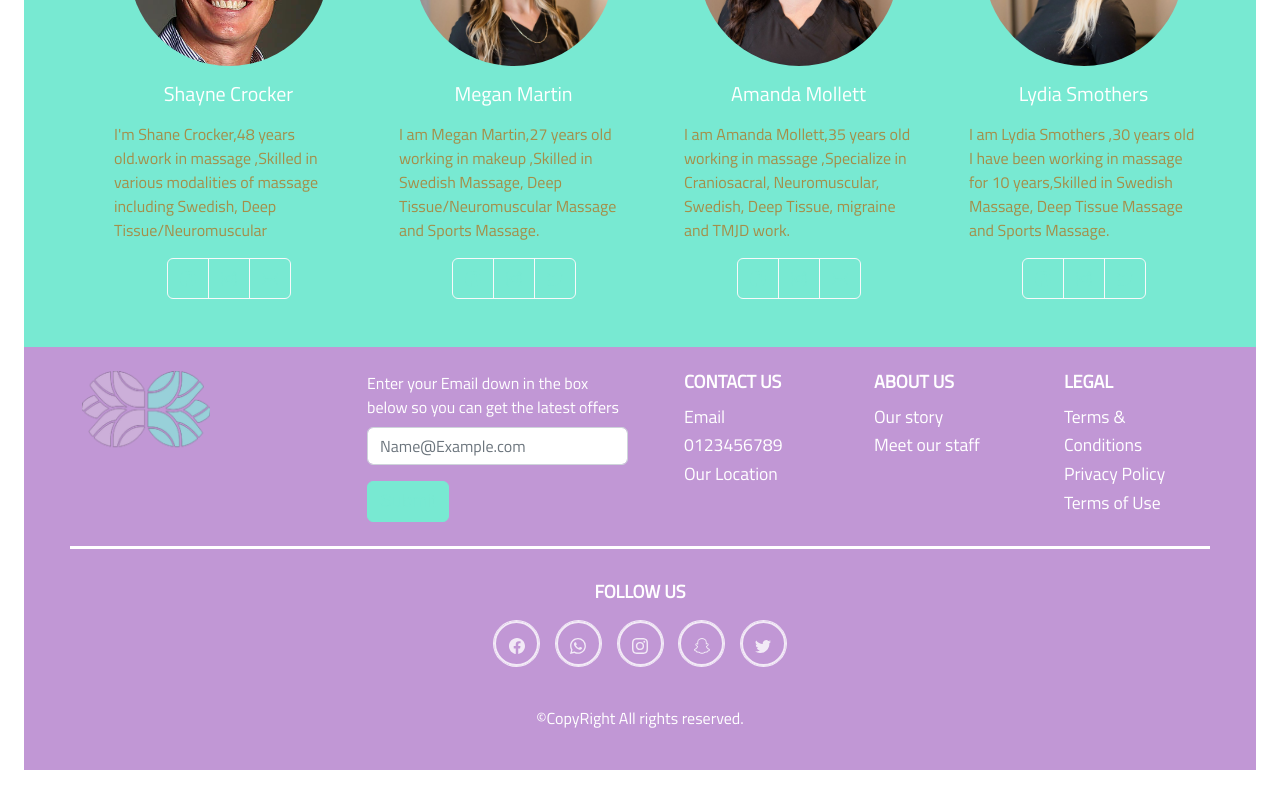
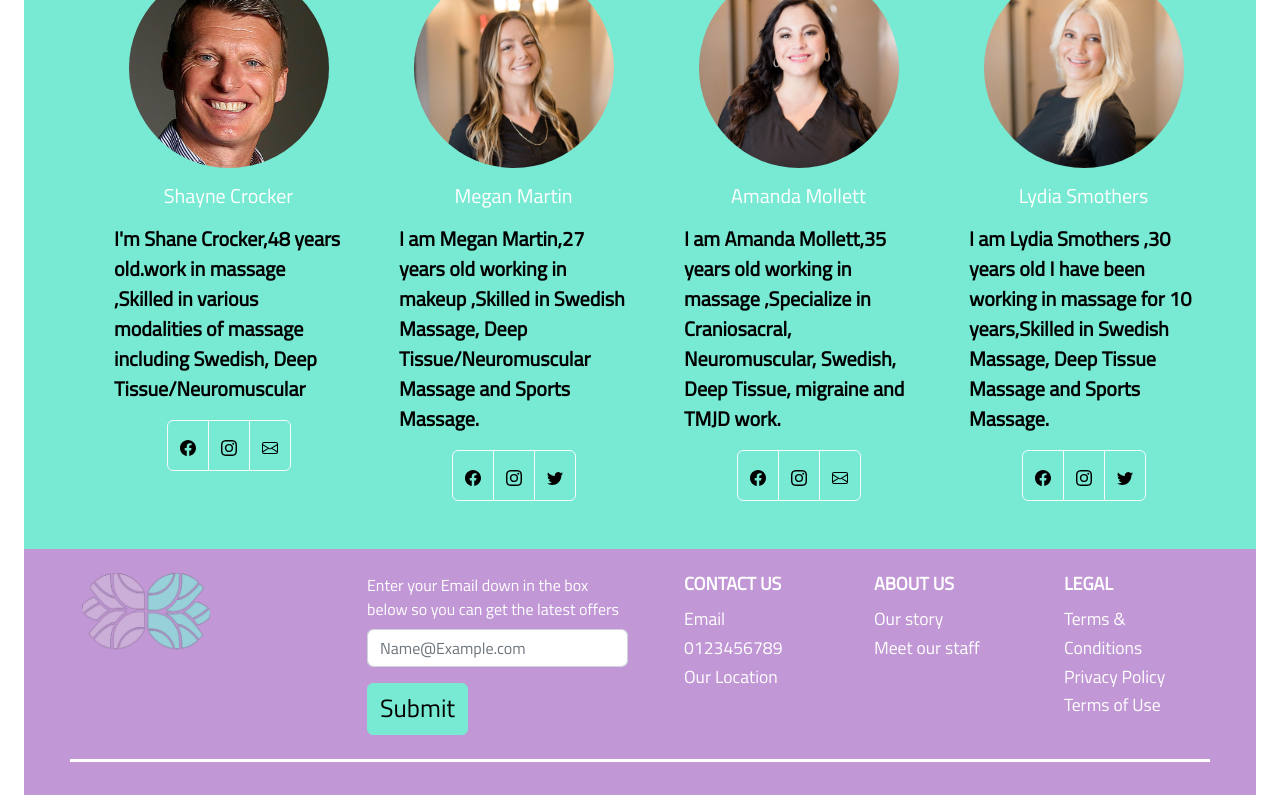
Before and after one commit to saifalaasabelaish/spa-project, a React (Create React App) app: page / in a window 1280 px wide. Shown: the part 1760-2555 px from the top of the page. Built offline with nearby package versions, Linux system fonts and the light colour scheme.

Commit message:
add this

```diff
--- a/src/components/AboutUsPage/Team.css
+++ b/src/components/AboutUsPage/Team.css
@@ -6,7 +6,7 @@
 
   body{
     background: #ffffff;
-    font-family: sans-serif;
+    font-family: 'Titillium Web', sans-serif;
   }
 
 
@@ -15,17 +15,37 @@
   }
 
   .wrapper h1{
-    font-family: sans-serif;
-    font-size: 52px;
+    font-family: 'Titillium Web', sans-serif;
     margin-bottom: 60px;
     text-align: center;
-    color: rgb(12, 12, 12);
+    color: #a58e49;
+    font-size: 115px;
+
+
+  }
+  .wrapper h4{
+    font-family: 'Titillium Web', sans-serif;
+    color: #ffffff;
+    background-color: #c197d5;
+    text-align: center;
+    font-weight: bold;
+
   }
   .container p{
-    color: #a58e49;
+    color: #000000;
+    font-size: 20px;
+    font-weight: bold;
+    font-family: 'Titillium Web', sans-serif;
+    background-color: #78e9d2;
+
   }
   .container button{
-    color: #78e9d2;
+    color: #000000;
+    font-family: 'Titillium Web', sans-serif;
+    font-size: 25px;
+    background-color:#78e9d2;
+
+
   }
 
 
@@ -41,29 +61,36 @@
     background: #78e9d2;
     margin: 5px;
     margin-bottom: 50px;
-    width: 300px;
-    padding: 20px;
+    width: 400px;
+    padding: 50px;
     line-height: 20px;
     color: #a58e49;
     position: relative;
   }
 
   .team .team_member h3{
-    color: #a58e49;
+    color: #ffffff;
     font-size: 26px;
     margin-top: 50px;
     font-family: sans-serif;
+    background-color:#78e9d2 ;
+    font-family: 'Titillium Web', sans-serif;
+    font-weight: bold;
+
 
   }
 
   .team .team_member p.role{
     color: rgb(165, 115, 23);
     margin: 12px 0;
-    font-size: 12px;
+    font-size: 16px;
     text-transform: uppercase;
-    font-family: sans-serif;
+    font-family: 'Titillium Web', sans-serif;
+    font-weight: bold;
+
 
   }
+
 
   .team .team_member .team_img{
     position: absolute;
@@ -77,8 +104,10 @@
   }
 
   .team .team_member .team_img img{
-    width: 100px;
-    height: 100px;
-    padding: 5px;
+    width:130px;
+    height:130px;
+    padding:50;
     border-radius: 100%;
+
+
   }
```
